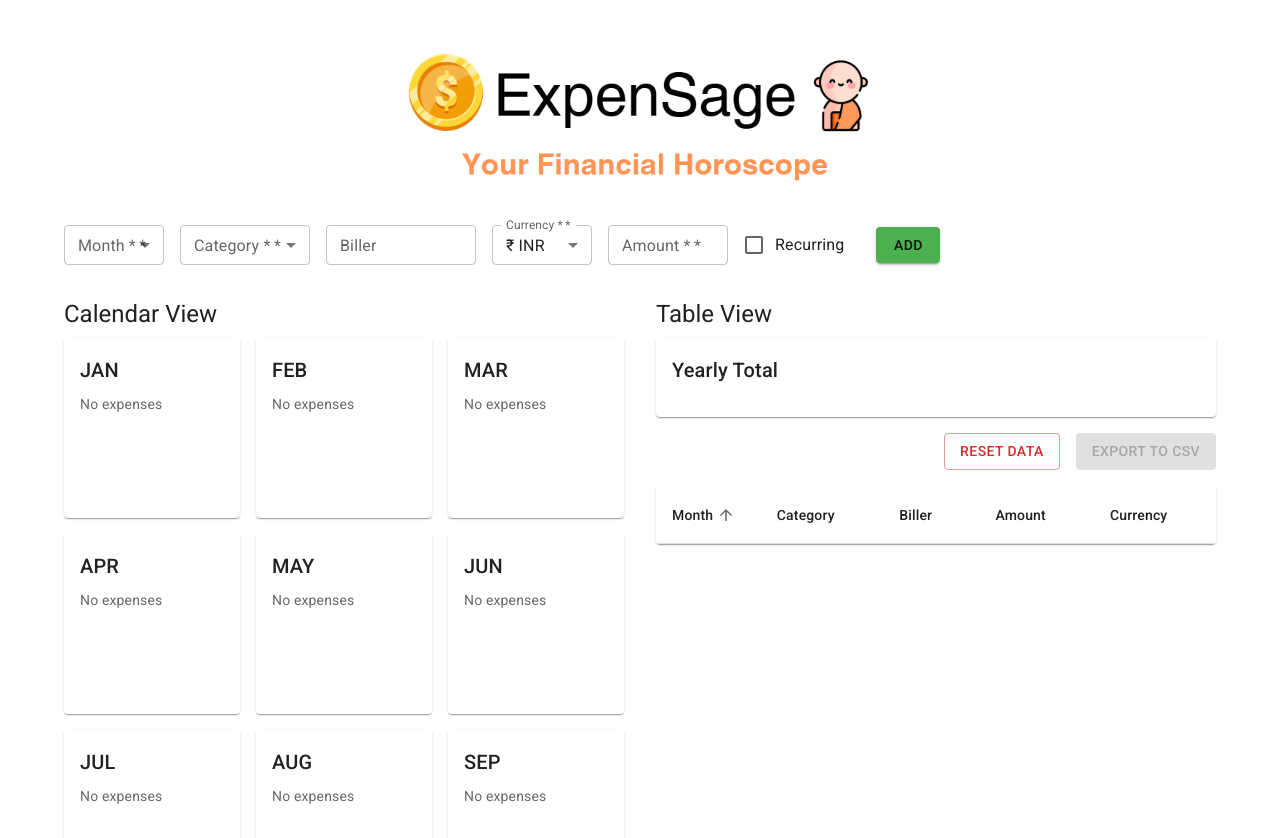
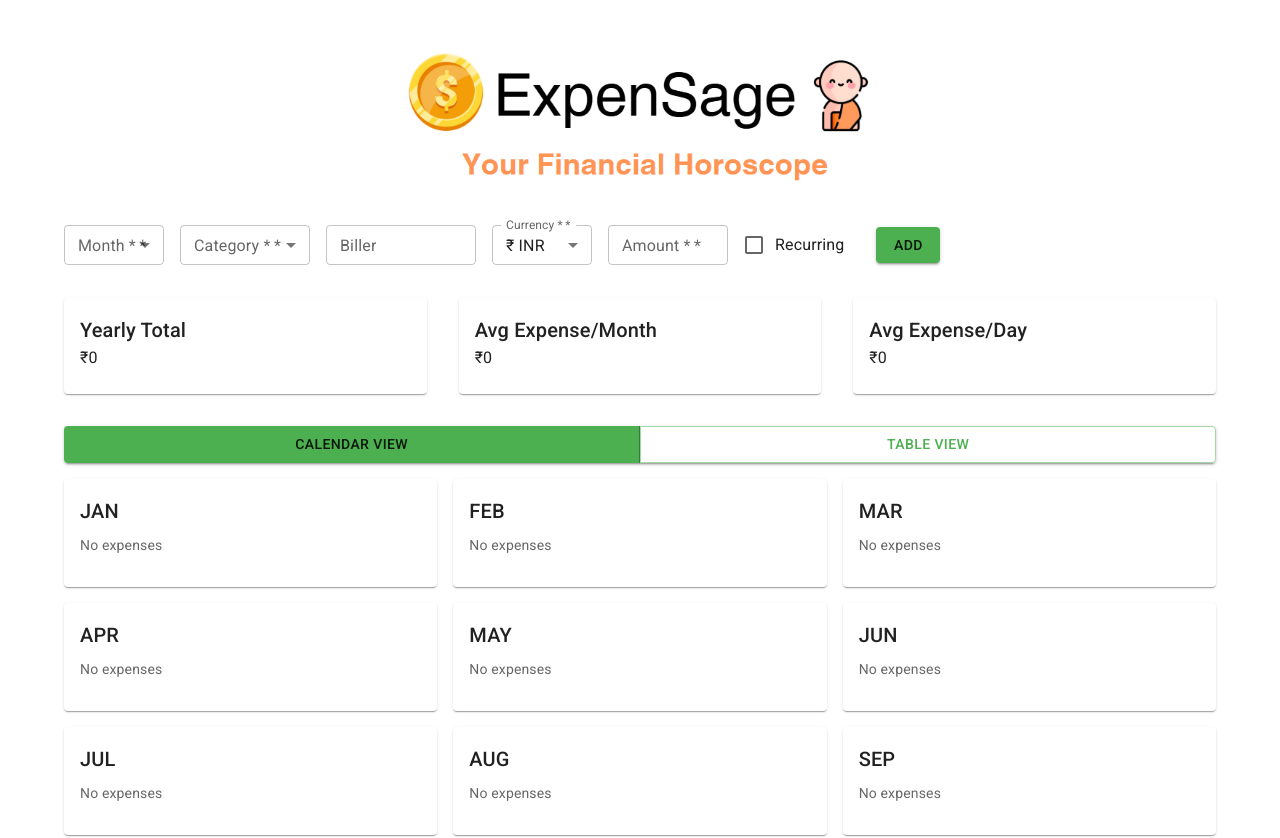
Before and after one commit to g-kannan/ExpenSage, a React (Create React App) app: page / in a window 1280 px wide. Shown: the top 838 px of the page. Built offline with nearby package versions, Linux system fonts and the light colour scheme.

Commit message:
Reponsive_features

```diff
--- a/src/App.js
+++ b/src/App.js
@@ -1,5 +1,5 @@
 import React, { useState } from 'react';
-import { Container, Box, Typography, Divider, img } from '@mui/material';
+import { Container, Box, Typography, Divider, img, useMediaQuery, ButtonGroup, Button, Card, CardContent } from '@mui/material';
 import ExpenseForm from './components/ExpenseForm';
 import CalendarView from './components/CalendarView';
 import TableView from './components/TableView';
@@ -7,9 +7,14 @@ import logo from './assets/ExpenSage_logo.png';
 
 function App() {
   const [expenses, setExpenses] = useState([]);
+  const isMobile = useMediaQuery('(max-width:600px)');
+  const [view, setView] = useState('calendar');
+
+  const handleToggleView = (view) => {
+    setView(view);
+  };
 
   const handleAddExpense = (newExpenses) => {
-    // Ensure newExpenses is an array
     const expensesArray = Array.isArray(newExpenses) ? newExpenses : [newExpenses];
     setExpenses((prevExpenses) => [...prevExpenses, ...expensesArray]);
   };
@@ -18,25 +23,57 @@ function App() {
     setExpenses([]);
   };
 
+  const calculateYearlyTotal = () => {
+    return expenses.reduce((acc, { amount }) => acc + parseFloat(amount), 0);
+  };
+
+  const calculateAvgExpensePerMonth = () => {
+    return calculateYearlyTotal() / 12;
+  };
+
+  const calculateAvgExpensePerDay = () => {
+    return calculateYearlyTotal() / 365;
+  };
+
+  const formatNumber = (number) => {
+    return number.toLocaleString('en-IN', { maximumFractionDigits: 0 });
+  };
+
   return (
     <Container maxWidth="lg">
       <Box sx={{ display: 'flex', justifyContent: 'center', my: 4 }}>
         <img src={logo} alt="ExpenSage Logo" style={{ height: '160px', width: 'auto' }} />
       </Box>
-
       <Box sx={{ mb: 4 }}>
         <ExpenseForm onAddExpense={handleAddExpense} />
       </Box>
-
-      <Box sx={{ display: 'grid', gridTemplateColumns: '1fr 1fr', gap: 4 }}>
-        <Box>
-          <Typography variant="h5" gutterBottom>Calendar View</Typography>
-          <CalendarView expenses={expenses} />
-        </Box>
-        <Box>
-          <Typography variant="h5" gutterBottom>Table View</Typography>
-          <TableView expenses={expenses} onReset={handleReset} />
-        </Box>
+      <Box sx={{ mb: 4, display: 'flex', gap: 4 }}>
+        <Card sx={{ flex: 1 }}>
+          <CardContent>
+            <Typography variant="h6">Yearly Total</Typography>
+            <Typography variant="body1">₹{formatNumber(calculateYearlyTotal())}</Typography>
+          </CardContent>
+        </Card>
+        <Card sx={{ flex: 1 }}>
+          <CardContent>
+            <Typography variant="h6">Avg Expense/Month</Typography>
+            <Typography variant="body1">₹{formatNumber(calculateAvgExpensePerMonth())}</Typography>
+          </CardContent>
+        </Card>
+        <Card sx={{ flex: 1 }}>
+          <CardContent>
+            <Typography variant="h6">Avg Expense/Day</Typography>
+            <Typography variant="body1">₹{formatNumber(calculateAvgExpensePerDay())}</Typography>
+          </CardContent>
+        </Card>
+      </Box>
+      <ButtonGroup fullWidth variant="contained" color="primary" sx={{ mb: 2 }}>
+        <Button onClick={() => handleToggleView('calendar')} variant={view === 'calendar' ? 'contained' : 'outlined'}>Calendar View</Button>
+        <Button onClick={() => handleToggleView('table')} variant={view === 'table' ? 'contained' : 'outlined'}>Table View</Button>
+      </ButtonGroup>
+      <Box>
+        {view === 'calendar' && <CalendarView expenses={expenses} />}
+        {view === 'table' && <TableView expenses={expenses} onReset={handleReset} />}
       </Box>
       <Box sx={{ mt: 4, py: 2, borderTop: '1px solid #ddd', display: 'flex', justifyContent: 'center', gap: 4 }}>
         <a href="https://github.com/g-kannan/ExpenSage" target="_blank" rel="noopener noreferrer">GitHub</a>
--- a/src/components/CalendarView.js
+++ b/src/components/CalendarView.js
@@ -46,6 +46,10 @@ function CalendarView({ expenses }) {
     calculateTotals();
   }, [expenses]);
 
+  const formatNumber = (number) => {
+    return number.toLocaleString('en-IN', { maximumFractionDigits: 0 });
+  };
+
   const formatAmount = (amount, currency) => {
     const currencySymbol = {
       'INR': '₹',
@@ -54,7 +58,7 @@ function CalendarView({ expenses }) {
       'GBP': '£'
     }[currency] || currency;
 
-    return `${currencySymbol}${Number(amount).toFixed(2)}`;
+    return `${currencySymbol}${formatNumber(amount)}`;
   };
 
   const getBackgroundColor = (total) => {
@@ -64,10 +68,8 @@ function CalendarView({ expenses }) {
   };
 
   return (
-    <Box sx={{ display: 'grid', gridTemplateRows: 'repeat(4, 1fr)', gap: 2 }}>
-      {months.map((row, rowIndex) => (
-        <Box key={rowIndex} sx={{ display: 'grid', gridTemplateColumns: 'repeat(3, 1fr)', gap: 2 }}>
-          {row.map((month) => {
+    <Box sx={{ display: 'grid', gridTemplateColumns: { xs: 'repeat(1, 1fr)', sm: 'repeat(2, 1fr)', md: 'repeat(3, 1fr)' }, gap: 2 }}>
+      {months.flat().map((month) => {
         const monthTotals = monthlyTotals[month] || {};
         const totalAmount = Object.values(monthTotals).reduce((sum, curr) => sum + curr, 0);
 
@@ -76,7 +78,7 @@ function CalendarView({ expenses }) {
             key={month}
             sx={{
               p: 2,
-                  height: '180px',
+              height: '108px',
               overflow: 'auto',
               backgroundColor: getBackgroundColor(totalAmount),
               transition: 'background-color 0.3s ease'
@@ -99,8 +101,6 @@ function CalendarView({ expenses }) {
         );
       })}
     </Box>
-      ))}
-    </Box>
   );
 }
 
--- a/src/components/TableView.js
+++ b/src/components/TableView.js
@@ -9,8 +9,6 @@ import {
   Paper,
   Button,
   Box,
-  Card,
-  CardContent,
   Typography,
   Grid,
   TableSortLabel
@@ -47,16 +45,6 @@ function TableView({ expenses, onReset }) {
     return `${currencySymbol}${Number(amount).toFixed(2)}`;
   };
 
-  const calculateYearlyTotals = () => {
-    return expenses.reduce((acc, { amount, currency }) => {
-      if (!acc[currency]) {
-        acc[currency] = 0;
-      }
-      acc[currency] += parseFloat(amount) || 0;
-      return acc;
-    }, {});
-  };
-
   const handleExport = () => {
     const headers = ['Month', 'Category', 'Biller', 'Amount', 'Currency'];
     const csvData = expenses.map(expense => [
@@ -83,24 +71,8 @@ function TableView({ expenses, onReset }) {
     document.body.removeChild(link);
   };
 
-  const yearlyTotals = calculateYearlyTotals();
-
   return (
     <Box sx={{ display: 'flex', flexDirection: 'column', gap: 2 }}>
-      {/* Yearly Totals Card */}
-      <Card>
-        <CardContent>
-          <Typography variant="h6" gutterBottom>
-            Yearly Total
-          </Typography>
-          {Object.entries(yearlyTotals).map(([currency, total], idx) => (
-            <Typography key={idx} variant="body1">
-              {formatAmount(total, currency)}
-            </Typography>
-          ))}
-        </CardContent>
-      </Card>
-
       {/* Action Buttons */}
       <Box sx={{ display: 'flex', justifyContent: 'flex-end', gap: 2 }}>
         <Button
```
Lines whose indentation alone changed are shown as unchanged.
